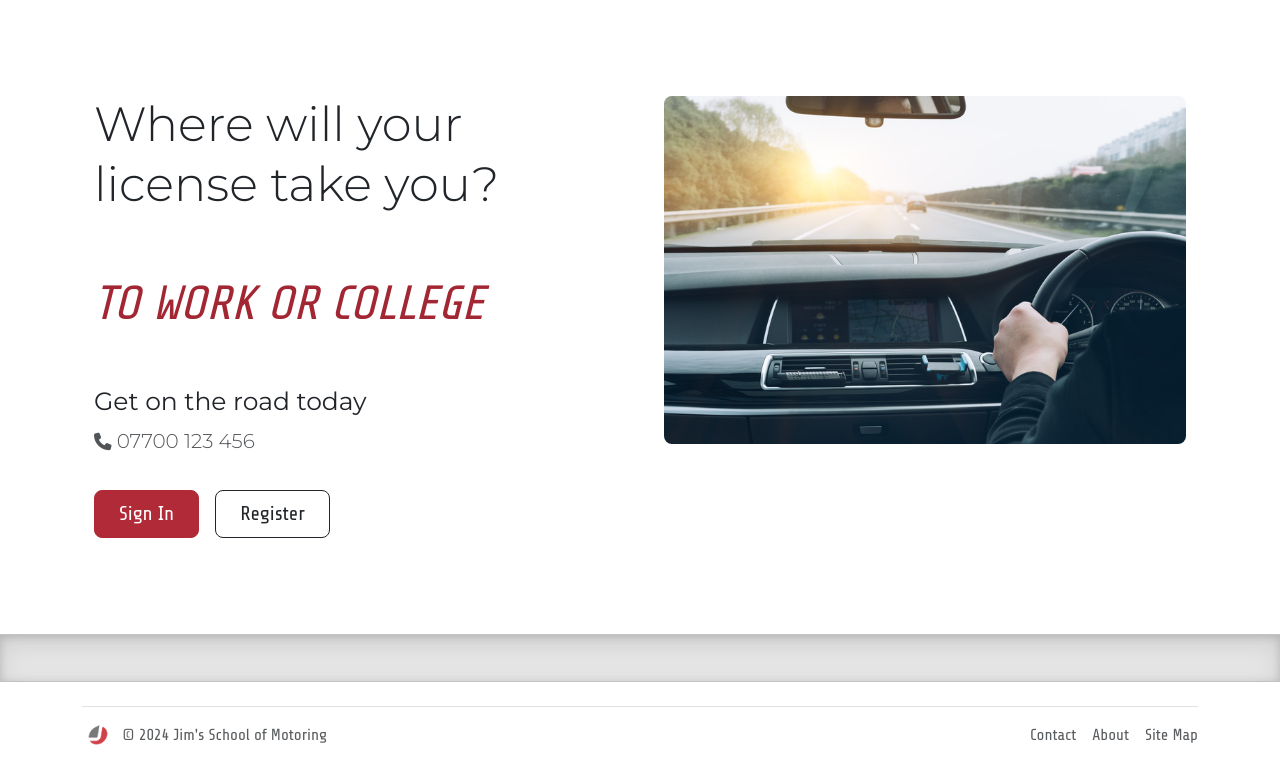
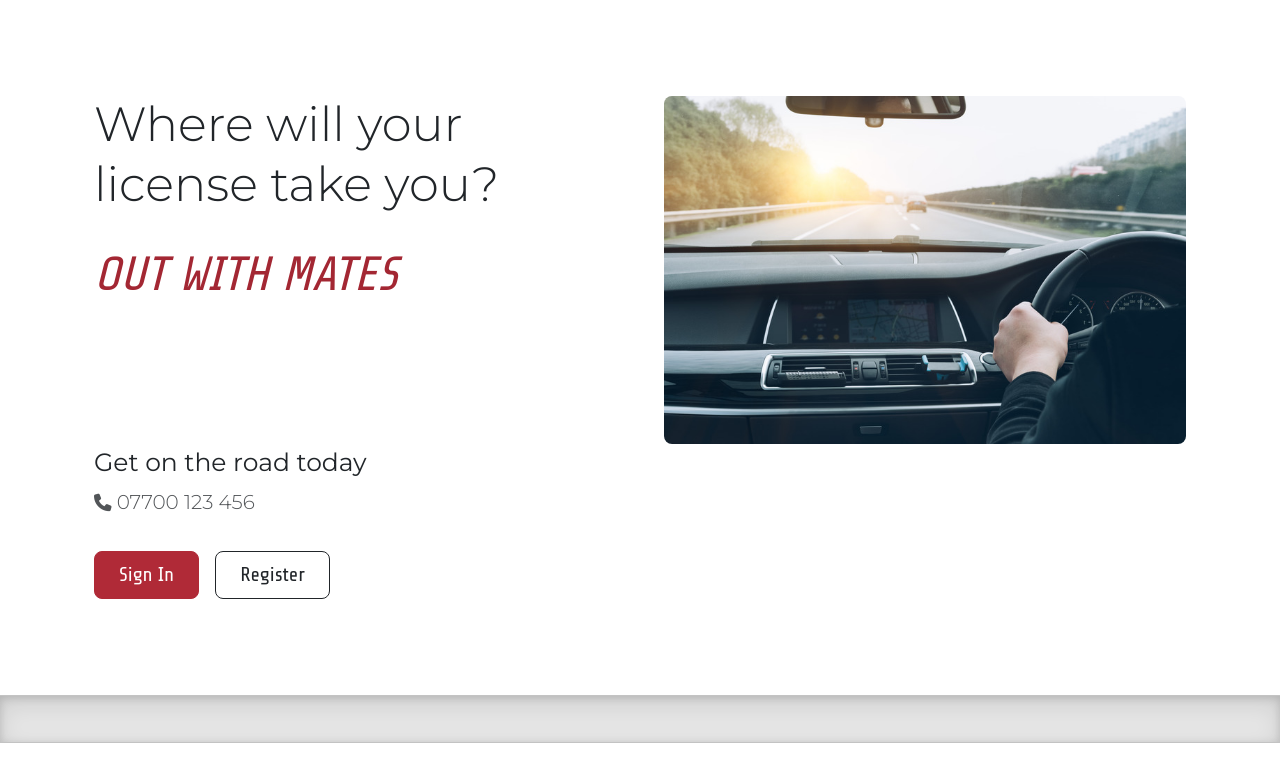
Before and after one commit to ozpc99/Jims-School-of-Motoring, a Django app: page / in a window 1280 px wide. Shown: the part 57-816 px from the top of the page. Run offline with Django 3.2, Linux system fonts and the light colour scheme; some libraries are stand-ins or nearby versions.

Commit message:
Home Page Scroller Restyle
Rewrote CSS and added JS

```diff
--- a/home/static/home/css/home.css
+++ b/home/static/home/css/home.css
@@ -16,6 +16,7 @@
 .scroller-text {
     font-family: var(--share_tech);
     font-style: oblique;
+    text-transform: uppercase;
     color: var(--deep_red);
     height: 1.5em;
     line-height: 1.5em;
@@ -27,54 +28,54 @@
 .scroller-text>span {
     position: absolute;
     top: 0;
-    animation: slide 7.5s infinite;
 }
 
-@keyframes slide {
+.line {
+    display: none;
+}
+
+/* Scroller Animation Keyframes */
+@keyframes scrollIn {
     0% {
-        top: 0;
+        transform: translateY(100%);
     }
 
-    12.5% {
-        top: -0em;
-    }
-
-    25% {
-        top: -1.5em;
-    }
-
-    37.5% {
-        top: -1.5em;
-    }
-
-    50% {
-        top: -3em;
-    }
-
-    62.5% {
-        top: -3em;
-    }
-
-    75% {
-        top: -4.5em;
-    }
-
-    87.5% {
-        top: -4.5em;
+    90% {
+        transform: translateY(0);
     }
 
     100% {
-        top: 0;
+        transform: translateY(0);
     }
 }
 
+@keyframes scrollOut {
+    0% {
+        transform: translateY(0);
+    }
+
+    100% {
+        transform: translateY(100%);
+    }
+}
+
+.line.scroll-in {
+    display: block;
+    animation: scrollIn 0.5s ease-in forwards;
+}
+
+.line.scroll-out {
+    animation: scrollOut 0.5s ease-out forwards;
+}
+
+/* Scroller Tagline (including phone number and buttons) */
 .scroller-tagline {
     font-family: var(--montserrat);
     font-size: 25px;
     font-weight: var(--regular);
 }
 
-.scroller-tagline > span {
+.scroller-tagline>span {
     font-family: var(--montserrat);
     font-size: 20px;
     font-weight: var(--light);
@@ -104,17 +105,21 @@
     .container {
         padding-top: 0 !important;
     }
+
     .row {
         padding-top: 0 !important;
     }
+
     .flex {
         padding-top: 0 !important;
     }
 }
+
 @media (max-width: 575px) {
     .col-10 img {
         border-radius: 0 !important;
     }
+
     header {
         margin-bottom: 0;
     }
--- a/home/static/home/js/home.js
+++ b/home/static/home/js/home.js
@@ -0,0 +1,26 @@
+/*
+Scroller:
+- Each line is animated (see home.css) which takes 5 seconds.
+- Each line will pause for 4 out of those 5 seconds.
+- Each line will scroll in and out for 1 of those 5 seconds. (0.5s for in and 0.5s for out).
+*/
+document.addEventListener("DOMContentLoaded", function() {
+    const lines = document.querySelectorAll(".line");
+    let index = 0;
+
+    function displayLine() {
+      lines.forEach(line => {
+        line.classList.remove("scroll-in", "scroll-out");
+      });
+
+      lines[index].classList.add("scroll-in");
+      setTimeout(() => {
+        lines[index].classList.add("scroll-out");
+        index = (index + 1) % lines.length;
+      }, 4000); // 4 Second Pause before next line is displayed
+
+      setTimeout(displayLine, 5000); // 5 Second Duration for each animation
+    }
+
+    displayLine();
+  });
--- a/home/templates/home/index.html
+++ b/home/templates/home/index.html
@@ -3,6 +3,10 @@
 
 {% block extra_css %}
 <link rel="stylesheet" href="{% static 'home/css/home.css' %}">
+{% endblock %}
+
+{% block extra_js %}
+<script type="text/javascript" src="{% static 'home/js/home.js' %}"></script>
 {% endblock %}
 
 {% block content %}
@@ -19,21 +23,20 @@
             <div class="scroller-content display-5">
                 <span class="scroller-header">Where will your license take you?</span>
                 <!-- Scroller | Start -->
-                <div class="scroller-text my-5 py-4 d-sm-flex justify-content-md-start">
-                    <span class="text-uppercase">
-                        On a trip of a lifetime
-                        <br>
-                        Out with mates
-                        <br>
-                        To the drive-thru
-                        <br>
-                        To work or college
-                    </span>
+                <div class="scroller-text my-4 py-4 d-sm-flex justify-content-md-start">
+                    <span class="line">on a trip of a lifetime</span>
+                    <span class="line">out with mates</span>
+                    <span class="line">to the drive-thru</span>
+                    <span class="line">to the beach</span>
+                    <span class="line">to the countryside</span>
+                    <span class="line">to work</span>
+                    <span class="line">to college</span>
+                </div>
             </div>
         </div>
         <!-- Scroller | End -->
         {% if user.is_authenticated %}
-            <div class="scroller-tagline mt-3 mt-lg-0">
+        <div class="scroller-tagline my-3 mt-lg-0">
             Get on the road today
             <br>
             <span>
@@ -44,7 +47,7 @@
             </span>
         </div>
         {% else %}
-            <div class="scroller-tagline mt-3 mt-lg-0 mb-3">
+        <div class="scroller-tagline my-3 mt-lg-0">
             Get on the road today
             <br>
             <span>
@@ -54,7 +57,8 @@
             </span>
         </div>
         <div class="d-grid gap-2 d-md-flex justify-content-md-start mt-md-3">
-                <a href="{% url 'account_login' %}" role="button" class="btn btn-danger-secondary btn-lg px-4 me-md-2">Sign In</a>
+            <a href="{% url 'account_login' %}" role="button" class="btn btn-danger-secondary btn-lg px-4 me-md-2">Sign
+                In</a>
             <a href="{% url 'account_signup' %}" role="button" class="btn btn-outline-dark btn-lg px-4">Register</a>
         </div>
         {% endif %}
```
Lines whose indentation alone changed are shown as unchanged.
